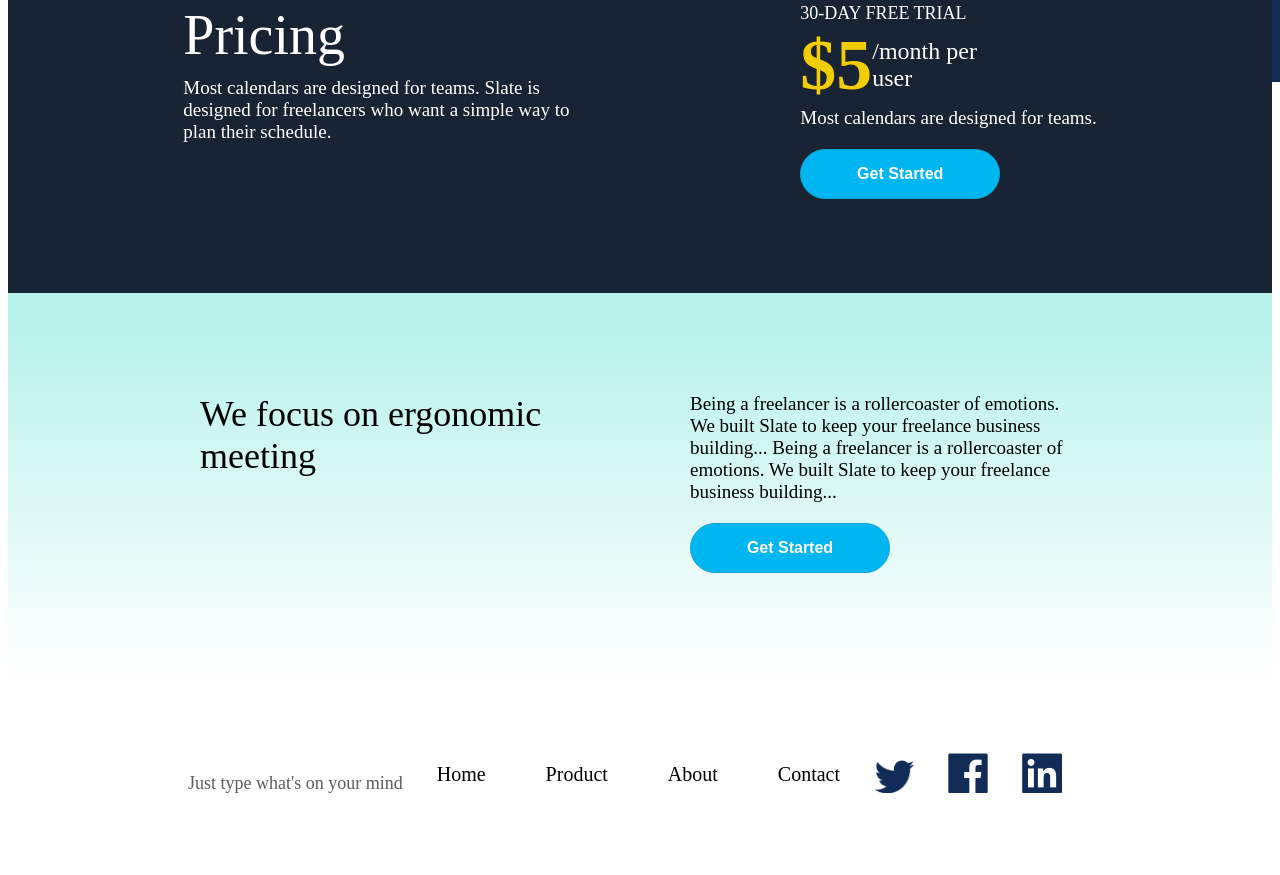
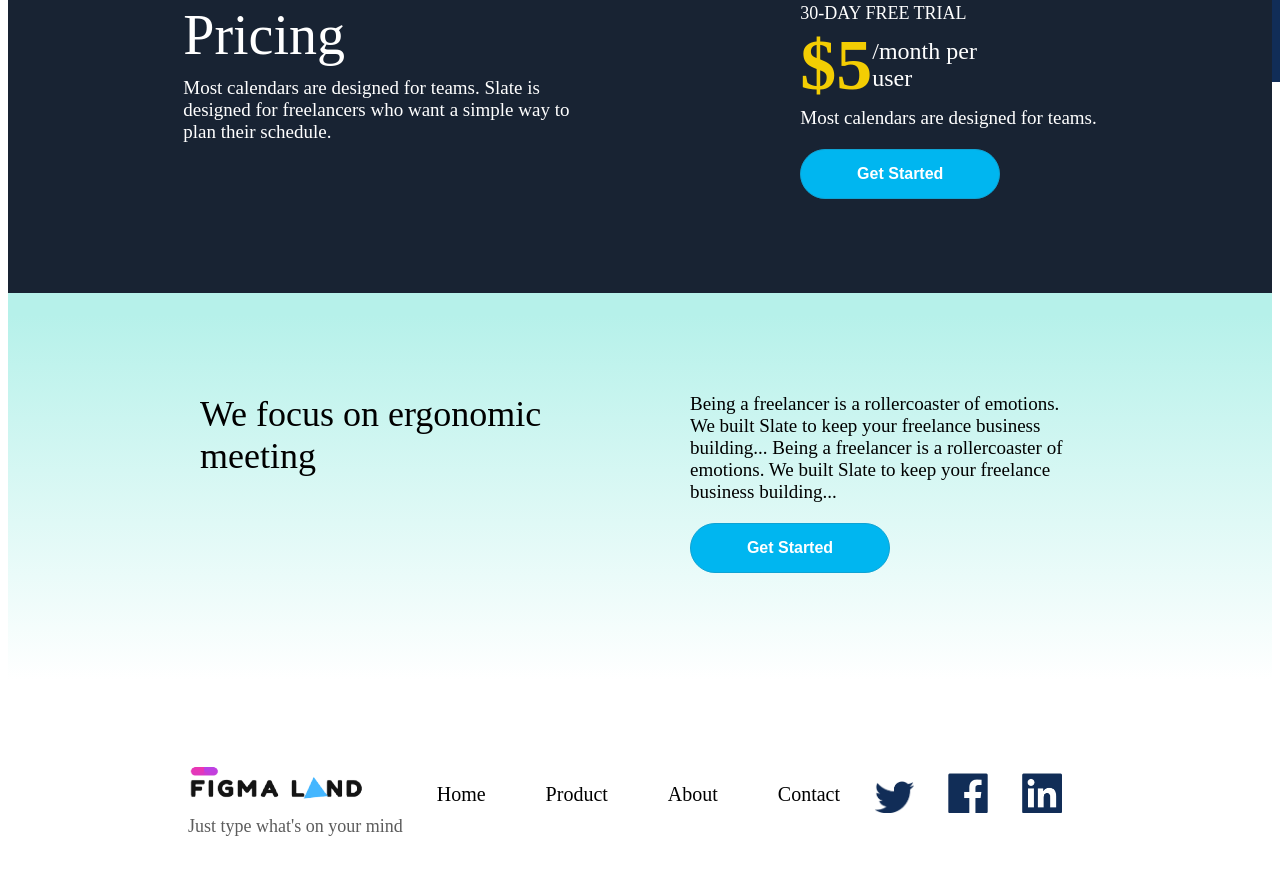
Before and after one commit to mcnxo2001/Figma-Land, a plain HTML site: page index.html in a window 1280 px wide. Shown: the part 4042-4917 px from the top of the page. Before the commit the page ends 4879 px from the top, so only its background shows below. Drawn offline with Linux system fonts and the light colour scheme.

Commit message:
Update index.html

```diff
--- a/index.html
+++ b/index.html
@@ -136,7 +136,7 @@
         </div>
         <div class="Bottom-Container">
             <div class="Bottom-Container_Right_img">
-                <img src="image-1.png" alt="">
+                <img src="img/image-1.png" alt="">
                 <div class="Bottom-Container_Title">Just type what's on your mind</div>
             </div>
             <div class="Bottom-Container_Options">
```
